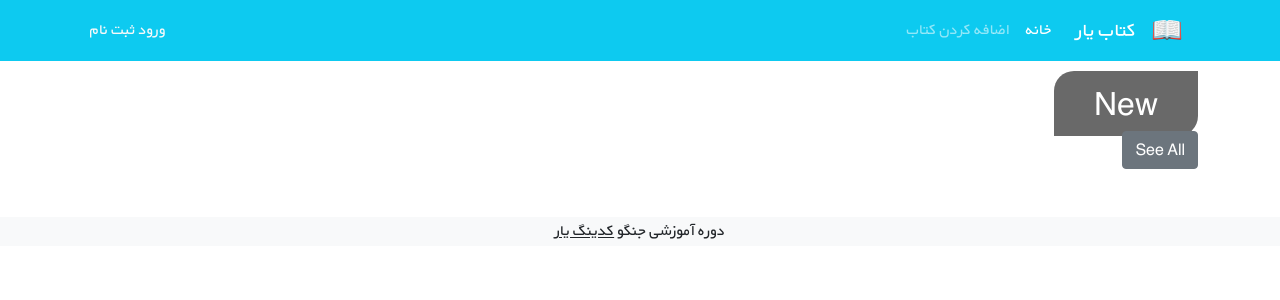
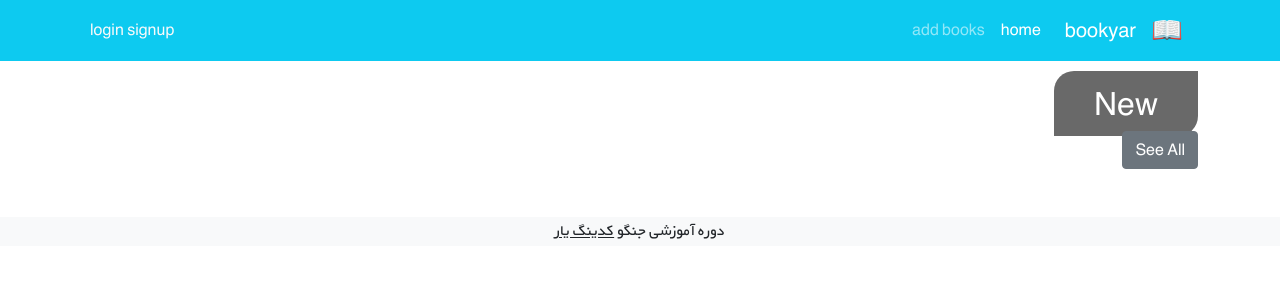
Before and after one commit to alireza2276/Bookyar, a Django app: page / in a window 1280 px wide. Shown: the top 300 px of the page. Run offline with Django 4.2, Linux system fonts and the light colour scheme; data that the repository does not hold is empty; some libraries are stand-ins or nearby versions.

Commit message:
add some translate and add price

```diff
--- a/pages/templates/pages/header.html
+++ b/pages/templates/pages/header.html
@@ -9,26 +9,26 @@
             <img src="{% static 'icons/book.png' %}" alt="" height="30"
                  class="d-inline-block align-text-top">
         </a>
-        <a class="navbar-brand mx-3" href="#">کتاب یار</a>
+        <a class="navbar-brand mx-3" href="#">{% translate 'bookyar' %}</a>
         <button class="navbar-toggler" type="button" data-bs-toggle="collapse" data-bs-target="#navbarNavAltMarkup"
                 aria-controls="navbarNavAltMarkup" aria-expanded="false" aria-label="Toggle navigation">
             <span class="navbar-toggler-icon"></span>
         </button>
         <div class="collapse navbar-collapse" id="navbarNavAltMarkup">
             <div class="navbar-nav">
-                <a class="nav-link active" aria-current="page" href="{% url 'home' %}">خانه</a>
-                <a class="nav-link" href="{% url 'books_new' %}">اضافه کردن کتاب</a>
+                <a class="nav-link active" aria-current="page" href="{% url 'home' %}">{% translate 'home' %}</a>
+                <a class="nav-link" href="{% url 'books_new' %}">{% translate 'add books' %}</a>
             </div>
         </div>
         {% if user.is_authenticated %}
             <div class="mx-2 text-white">{% translate 'Welcome' %} {{ user.username }} <a
-                    class="link-light text-decoration-none" href="{% url 'account_logout' %}">خروج</a>
+                    class="link-light text-decoration-none" href="{% url 'account_logout' %}">{% translate 'logout' %}</a>
             </div>
         {% else %}
             <div class="mx-2 text-white"><a
-                    class="link-light text-decoration-none" href="{% url 'account_login' %}">ورود</a>
+                    class="link-light text-decoration-none" href="{% url 'account_login' %}">{% translate 'login' %}</a>
                 <a
-                        class="link-light text-decoration-none" href="{% url 'account_signup' %}">ثبت نام</a>
+                        class="link-light text-decoration-none" href="{% url 'account_signup' %}">{% translate 'signup' %}</a>
             </div>
         {% endif %}
     </div>
--- a/pages/templates/pages/home.html
+++ b/pages/templates/pages/home.html
@@ -28,7 +28,9 @@
                                         class="card-title" style="color: grey">
                                     <strong>{{ new.title }}</strong></h3></a>
                                 <p class="card-text pt-3">{{ new.description|truncatewords:20 }}</p>
-                                <p class="text-muted">نویسنده: {{ new.author }}</p>
+                                <p class="text-muted">{% translate 'author' %}: {{ new.author }}</p>
+                                <del>{{ new.price }}{% translate '$' %}</del>
+                                <h4 style="color: brown">{{ new.discount }}{% translate '$' %}</h4>
                             </div>
                         </div>
                     </div>
```
Also changed, not shown: pages/locale/fa/LC_MESSAGES/django.po, 1 other file.
